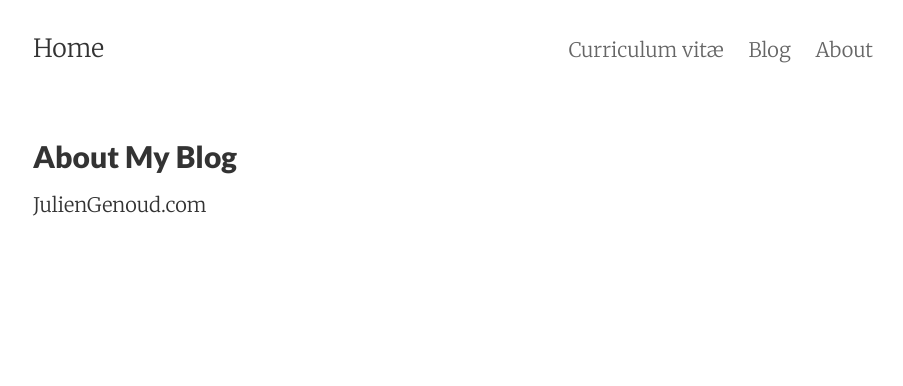
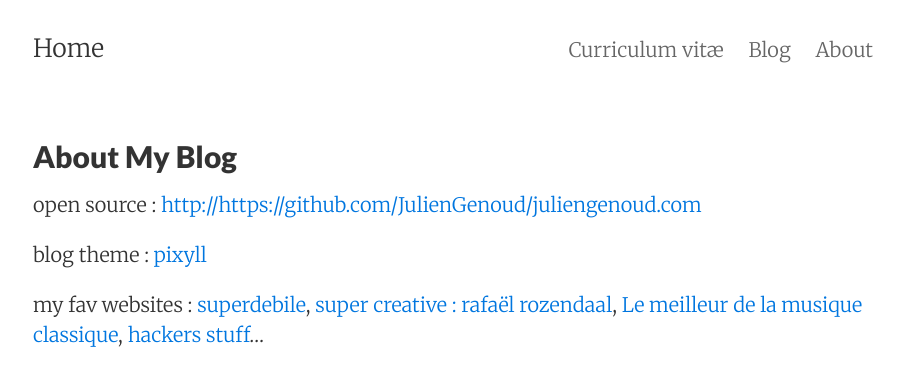
Before and after one commit to JulienGenoud/juliengenoud.com, a Jekyll site: the page built from about.md, in a window 1280 px wide. Shown: the top 386 px of the page, without its empty margins (187-1090 px from the left). Built offline with Jekyll 4.4.1, drawn with Linux system fonts in a browser that asks for light colours; nearby versions of some CDN libraries.

Commit message:
Update about.md

```diff
--- a/about.md
+++ b/about.md
@@ -4,4 +4,11 @@ title: About My Blog
 permalink: /about/
 ---
 
-JulienGenoud.com
+open source : <a href="http://https://github.com/JulienGenoud/juliengenoud.com">http://https://github.com/JulienGenoud/juliengenoud.com</a>
+
+blog theme : <a href="https://github.com/johnotander/pixyll">pixyll</a>
+
+my fav websites : <a href="http://superdebile.com/">superdebile</a>,
+<a href="http://www.newrafael.com/websites">super creative : rafaël rozendaal</a>,
+<a href="http://garry.holding.pagesperso-orange.fr/music/best.htm">Le meilleur de la musique classique</a>,
+<a href="https://news.ycombinator.com/best">hackers stuff</a>...
```
